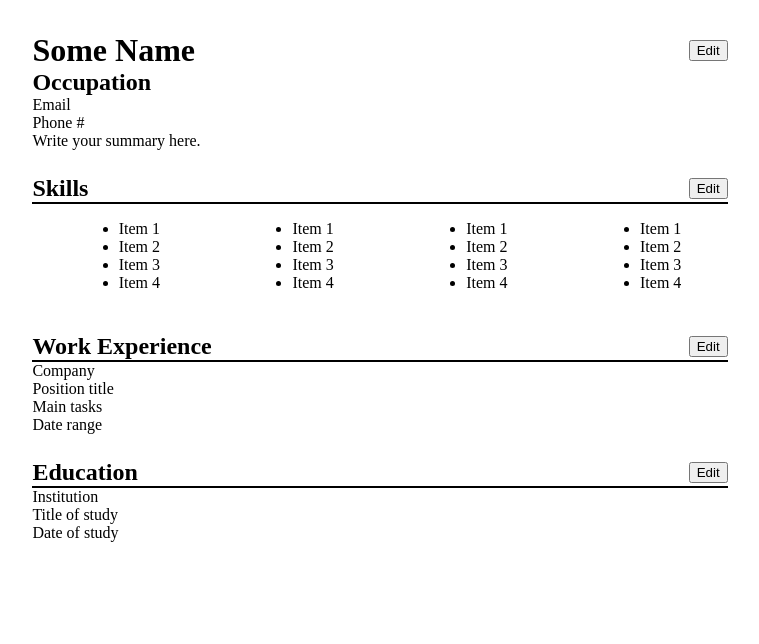
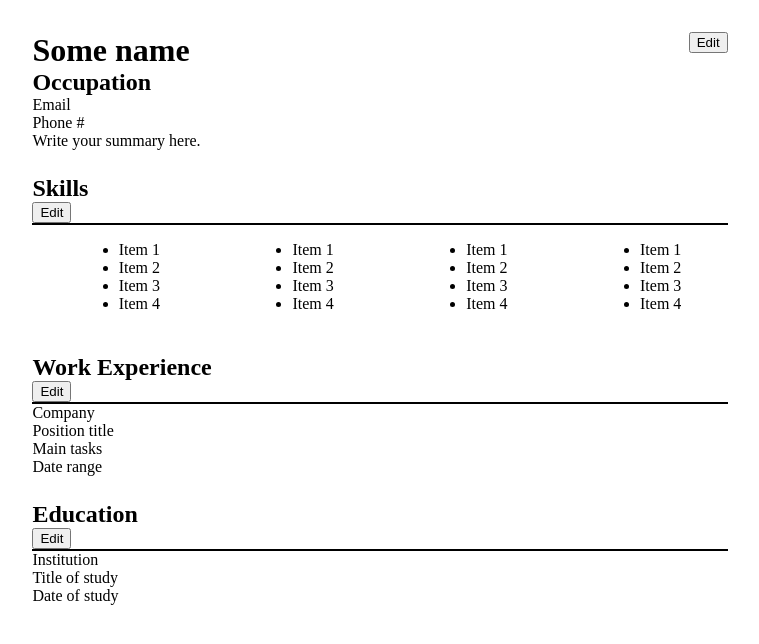
Before and after one commit to tupasj/TOP_CV_Application, a React (Create React App) app in the folder cv-project/: page / in a window 1280 px wide. Shown: the top 644 px of the page, without its empty margins (260-1019 px from the left). Built offline with nearby package versions, Linux system fonts and the light colour scheme.

Commit message:
Finished PersonalInfo section

```diff
--- a/cv-project/src/App.js
+++ b/cv-project/src/App.js
@@ -1,11 +1,11 @@
 import React, { Component } from "react";
-import Section from "./components/Section";
+import PersonalInfo from "./components/PersonalInfo";
 
 class App extends Component {
   render() {
     return (
       <div className="app">
-        <Section />
+        <PersonalInfo />
         <section>
           <div className="first-line">
             <h2>Skills</h2>
--- a/cv-project/src/components/EditableFieldset.js
+++ b/cv-project/src/components/EditableFieldset.js
@@ -1,20 +1,24 @@
 import React, { Component } from "react";
 
 class EditableFieldset extends Component {
-  handleSubmit = (event) => {
-    event.preventDefault();
-    //Return an array with the new text values, which is passed as a prop
-    //to the render component that uses those values
-    //Change parent state to not editing
-  };
+  render() {
+    const keyValues = this.props.keyValues;
+    const onFieldEditMethods = this.props.onFieldEditMethods;
+    const inputs = this.props.textContents.map((text, index) => (
+      <input
+        key={keyValues[index]}
+        value={text}
+        onChange={onFieldEditMethods[index]}
+      ></input>
+    ));
+    const onEditFinish = this.props.onEditFinish;
 
-  render() {
     return (
-      <form className="editable-fieldset" onSubmit={this.handleSubmit}>
-        <input type="text"></input>
-        <input type="text"></input>
-        <input type="text"></input>
-        <button type="submit">Submit</button>
+      <form className="editable-fieldset">
+          <button className="edit-btn" onClick={onEditFinish}>
+            Finish editing
+          </button>
+        {inputs}
       </form>
     );
   }
--- a/cv-project/src/components/Fieldset.js
+++ b/cv-project/src/components/Fieldset.js
@@ -2,12 +2,15 @@ import React, { Component } from "react";
 
 class Fieldset extends Component {
   render() {
-    const fields = this.props.textContents.map((text) => (
-      <div key={text} className="field">{text}</div>
+    const keyValues = this.props.keyValues;
+    const fields = this.props.textContents.map((text, index) => (
+      <div key={keyValues[index]} className="field">{text}</div>
     ));
+    const onEditStart = this.props.onEditStart;
 
     return (
       <div className="fieldset">
+        <button className="edit-btn" onClick={onEditStart}>Edit</button>
         {fields}
       </div>
     );
--- /dev/null
+++ b/cv-project/src/components/PersonalInfo.js
@@ -0,0 +1,103 @@
+import React, { Component } from "react";
+import Fieldset from "./Fieldset";
+import EditableFieldset from "./EditableFieldset";
+
+class Section extends Component {
+  constructor(props) {
+    super(props);
+
+    this.state = {
+      editing: false,
+      headerText: "Some name",
+      subheaderText: "Occupation",
+      email: "Email",
+      phone: "Phone #",
+      summary: "Write your summary here.",
+    };
+
+    this.onEditStart = this.onEditStart.bind(this);
+    this.onEditFinish = this.onEditFinish.bind(this);
+    this.onH1Edit = this.onH1Edit.bind(this);
+    this.onH2Edit = this.onH2Edit.bind(this);
+    this.onFieldEmailEdit = this.onFieldEmailEdit.bind(this);
+    this.onFieldPhoneEdit = this.onFieldPhoneEdit.bind(this);
+    this.onFieldSummaryEdit = this.onFieldSummaryEdit.bind(this);
+  }
+
+  onEditStart() {
+    this.setState({
+      editing: true,
+    });
+  }
+
+  onEditFinish() {
+    this.setState({
+      editing: false,
+    });
+  }
+
+  onH1Edit(input) {
+    this.setState({
+      headerText: input.target.value,
+    });
+  }
+
+  onH2Edit(input) {
+    this.setState({
+      subheaderText: input.target.value,
+    });
+  }
+
+  onFieldEmailEdit(input) {
+    this.setState({
+      email: input.target.value,
+    });
+  }
+
+  onFieldPhoneEdit(input) {
+    this.setState({
+      phone: input.target.value,
+    });
+  }
+
+  onFieldSummaryEdit(input) {
+    this.setState({
+      summary: input.target.value,
+    });
+  }
+
+  render() {
+    const { editing } = this.state;
+    const { headerText, subheaderText, email, phone, summary } = this.state;
+    const keyValues = ["1", "2", "3", "4", "5"];
+    const textContents = [headerText, subheaderText, email, phone, summary];
+    const onFieldEditMethods = [
+      this.onH1Edit,
+      this.onH2Edit,
+      this.onFieldEmailEdit,
+      this.onFieldPhoneEdit,
+      this.onFieldSummaryEdit,
+    ];
+
+    return (
+      <section className="personal-info">
+        {editing ? (
+          <EditableFieldset
+            keyValues={keyValues}
+            textContents={textContents}
+            onEditFinish={this.onEditFinish}
+            onFieldEditMethods={onFieldEditMethods}
+          />
+        ) : (
+          <Fieldset
+            keyValues={keyValues}
+            textContents={textContents}
+            onEditStart={this.onEditStart}
+          />
+        )}
+      </section>
+    );
+  }
+}
+
+export default Section;
--- a/cv-project/src/components/Section.js
+++ /dev/null
@@ -1,56 +0,0 @@
-import React, { Component } from "react";
-import Fieldset from "./Fieldset";
-import EditableFieldset from "./EditableFieldset";
-
-class Section extends Component {
-  constructor(props) {
-    super(props);
-
-    this.state = {
-      editing: false,
-      email: 'Email',
-      phone: 'Phone #',
-      summary: 'Write your summary here.'
-    };
-
-    this.onEditStart = this.onEditStart.bind(this);
-    this.onEditFinish = this.onEditFinish.bind(this);
-  }
-
-  onEditStart() {
-    this.setState({
-      editing: true
-    })
-  }
-
-  onEditFinish() {
-    this.setState({
-      editing: false
-    })
-  }
-
-  onFieldEdit() {
-    this.setState({
-
-    })
-  }
-
-  render() {
-    const { editing } = this.state;
-    const { email, phone, summary } = this.state;
-    const textContents = [ email, phone, summary ];
-
-    return (
-      <section>
-        <div className="first-line">
-          <h1>Some Name</h1>
-          {editing ? <button onClick={this.onEditFinish}>Finish editing</button> : <button onClick={this.onEditStart}>Edit</button>}
-        </div>
-        <h2>Occupation</h2>
-        {editing ? <EditableFieldset /> : <Fieldset textContents={textContents} />}
-      </section>
-    );
-  }
-}
-
-export default Section;
--- a/cv-project/src/components/Fieldsets.js
+++ b/cv-project/src/components/archive/Fieldsets.js
@@ -1,6 +1,6 @@
 import React, { Component } from "react";
-import DefaultFieldset from "./Fieldset";
-import EditableFieldset from "./EditableFieldset";
+import DefaultFieldset from "../Fieldset";
+import EditableFieldset from "../EditableFieldset";
 
 class Fieldsets extends Component {
     constructor(props) {
--- a/cv-project/src/styles/styles.css
+++ b/cv-project/src/styles/styles.css
@@ -1,6 +1,14 @@
 .app {
   width: 55%;
   margin: 32px auto;
+}
+
+section {
+  margin-top: 25px;
+}
+
+h2 {
+  margin: 0;
 }
 
 .divider {
@@ -13,25 +21,19 @@
   justify-content: space-around;
 }
 
-/* Section */
-section {
-  margin-top: 25px;
+.edit-btn {
+  float: right;
 }
 
-.first-line {
-  display: flex;
-  justify-content: space-between;
-  align-items: center;
+/* Personal info */
+.fieldset > .field:nth-child(2) {
+  font-size: 2rem;
+  font-weight: bold;
 }
 
-h1 {
-  font-size: 2rem;
-  margin: 0;
-}
-
-h2 {
+.fieldset > .field:nth-child(3) {
   font-size: 1.5rem;
-  margin: 0;
+  font-weight: bold;
 }
 
 /* Form */
```
Also changed, not shown: cv-project/src/components/archive/H1Editable.js (added, +13 -0 lines), cv-project/src/components/archive/H2Editable.js (added, +16 -0 lines), cv-project/src/components/archive/Buttons.js (renamed from cv-project/src/components/Buttons.js), cv-project/src/components/archive/Field.js (renamed from cv-project/src/components/Field.js).
